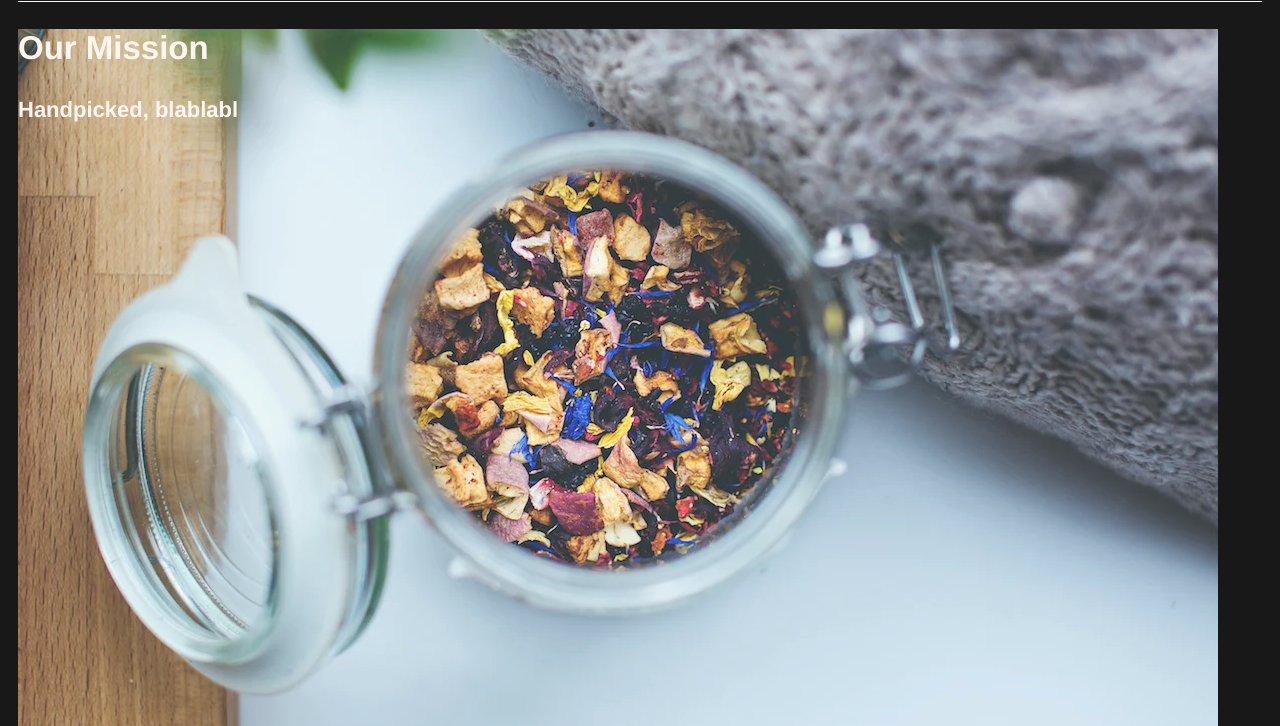
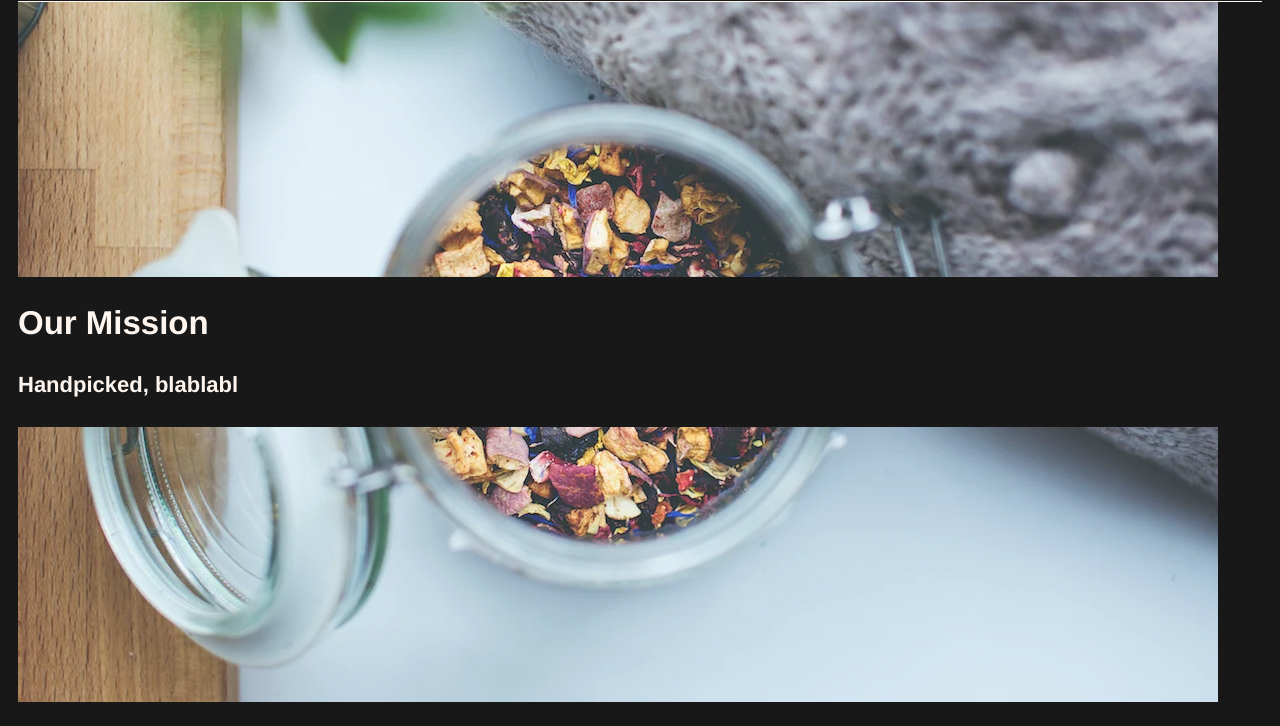
Before and after one commit to JeffFromParis/Tea-Cozy, a plain HTML site: page index.html in a window 1280 px wide. Shown: the part 76-802 px from the top of the page. Drawn offline with Linux system fonts and the light colour scheme.

Commit message:
add flexbox for #mission

```diff
--- a/index.html
+++ b/index.html
@@ -26,8 +26,10 @@
     </header>
     <main>
         <section id = "mission">
-            <h2>Our Mission</h2>
-            <h4>Handpicked, blablabl</h4>
+            <div id = "mission-content">
+                <h2>Our Mission</h2>
+                <h4>Handpicked, blablabl</h4>
+            </div>
         </section>
         <section id = "featured">
             <h2>Tea of the Month</h2>
--- a/style.css
+++ b/style.css
@@ -40,6 +40,14 @@ nav img {
     background-repeat: no-repeat;
     background-size: cover;
     max-width: 1200px;
+    display: flex;
+    align-items: center;
+    justify-content: center;
+}
+
+#mission-content {
+    background-color: black;
+    width: 100%;
 }
 
 #features {
```
